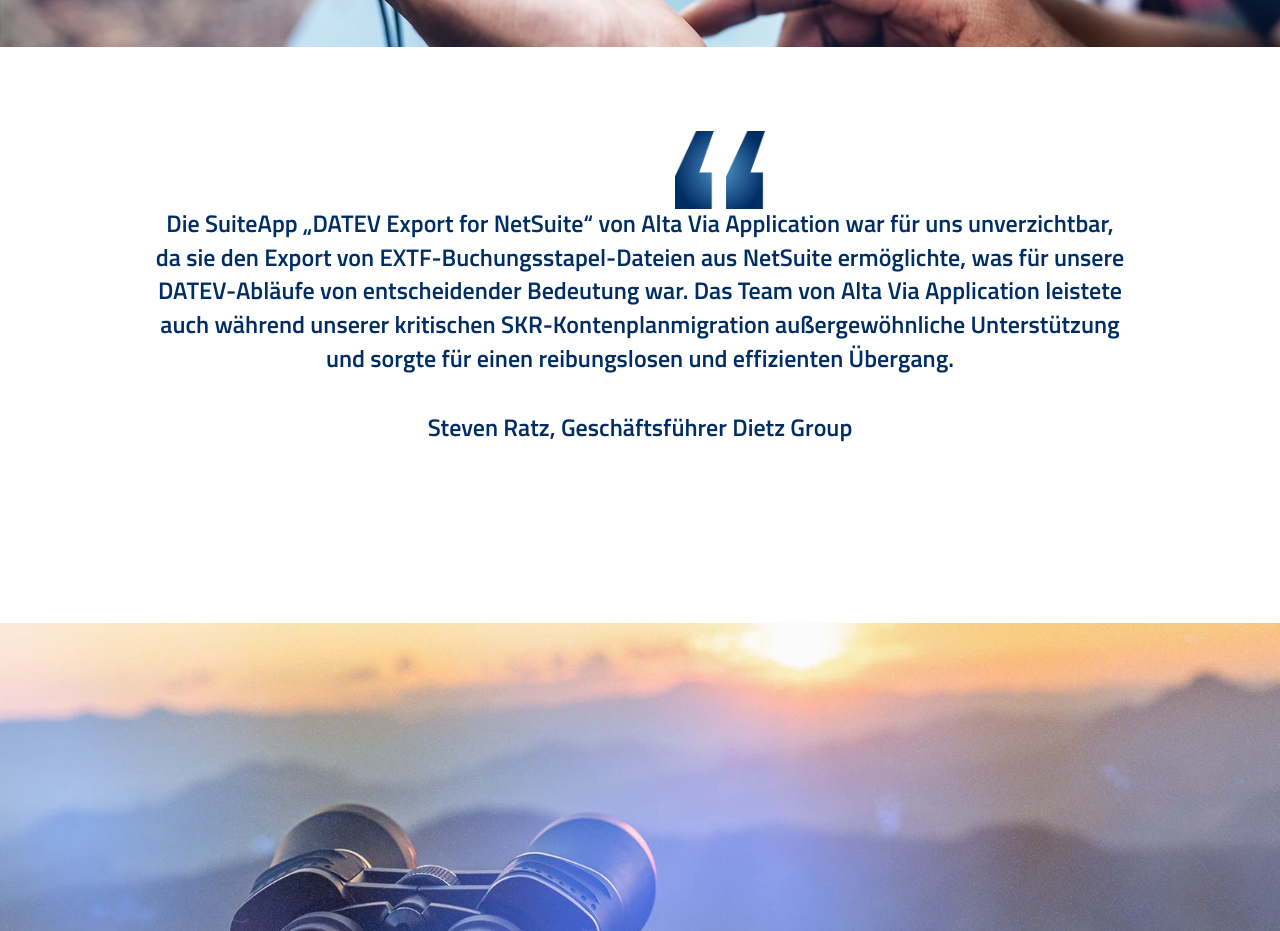
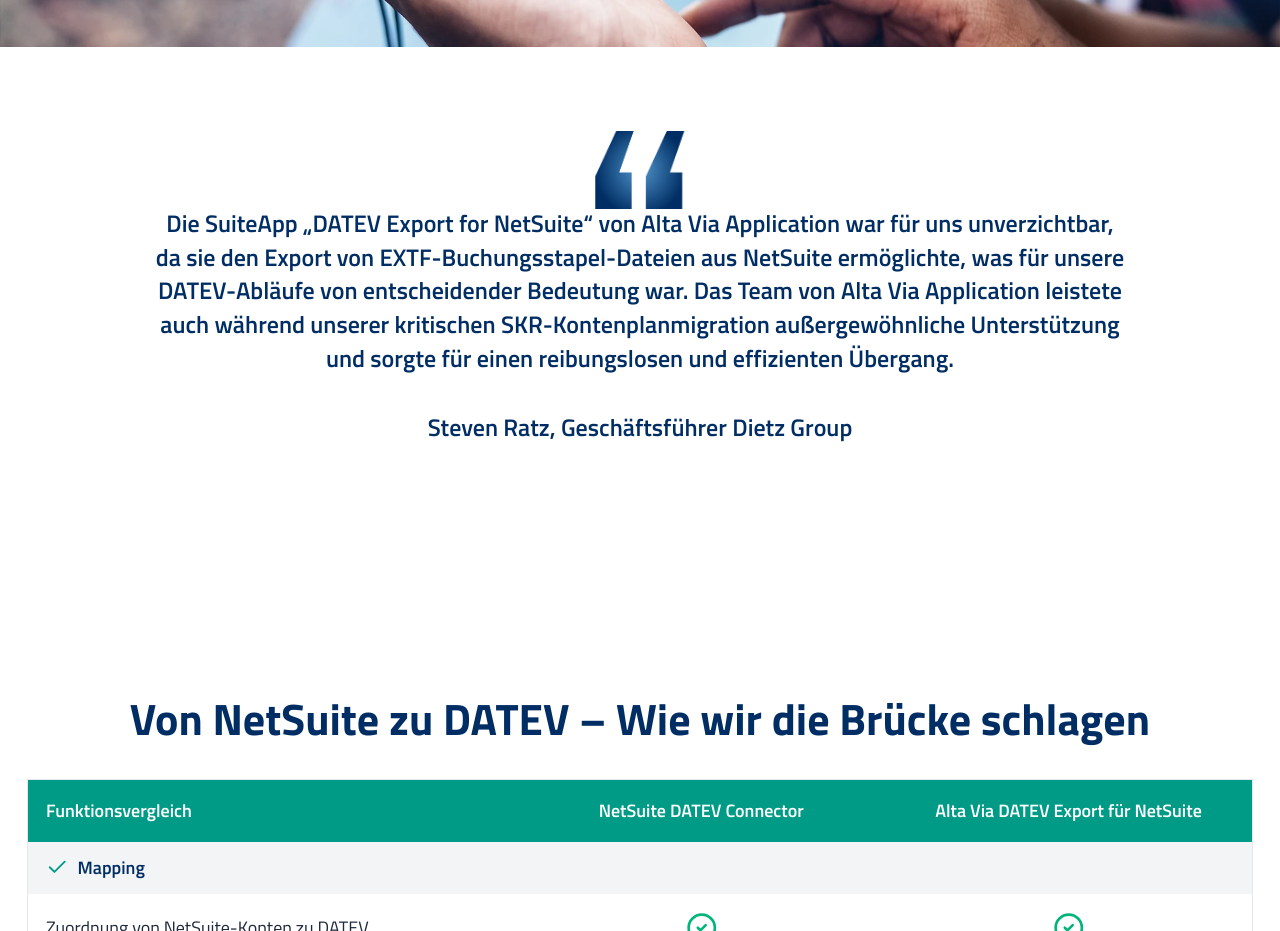
Before and after one commit to Altavia-web/altaviaa.ai, a Next.js app: page /schnittstelle-datev in a window 1280 px wide. Shown: the part 3540-4471 px from the top of the page. Built offline with nearby package versions, Linux system fonts and the light colour scheme.

Commit message:
tabelle datev

```diff
--- a/app/schnittstelle-datev/page.tsx
+++ b/app/schnittstelle-datev/page.tsx
@@ -6,6 +6,7 @@
 import DatevBuchhaltung from '@/components/sections/datev/datev-buchhaltung';
 import DatevTeaser from '@/components/sections/datev/datev-teaser';
 import DatevZitat from '@/components/sections/datev/datev-zitat';
+import DatevComparisonTable from '@/components/sections/datev/datev-comparison-table';
 
 export default function SchnittstelleDatev() {
   return (
@@ -16,6 +17,7 @@
       <DatevBuchhaltung />
       <DatevTeaser />
       <DatevZitat />
+      <DatevComparisonTable />
       <Footer />
     </div>
   );
--- /dev/null
+++ b/components/sections/datev/datev-comparison-table.tsx
@@ -0,0 +1,197 @@
+import React from 'react';
+import { CheckCircle2, XCircle, Check } from 'lucide-react';
+
+interface FeatureRow {
+  id: number;
+  feature: string;
+  netsuite: 'check' | 'x' | string;
+  altaVia: 'check' | 'x' | string;
+}
+
+interface Category {
+  name: string;
+  features: FeatureRow[];
+}
+
+const categories: Category[] = [
+  {
+    name: 'Mapping',
+    features: [
+      { id: 1, feature: 'Zuordnung von NetSuite-Konten zu DATEV', netsuite: 'check', altaVia: 'check' },
+      { id: 2, feature: 'Zuordnung von Steuerkennzeichen', netsuite: 'check', altaVia: 'check' },
+      { id: 3, feature: 'Zuordnung von automatischen Konten', netsuite: 'check', altaVia: 'check' },
+      { id: 4, feature: 'Zuordnung von DATEV - Personenkonto', netsuite: 'check', altaVia: 'check' },
+      { id: 5, feature: 'Zuordnung von Kostenstellen', netsuite: 'check', altaVia: 'check' }
+    ]
+  },
+  {
+    name: 'Funktionen',
+    features: [
+      { id: 6, feature: 'Datentransfer: NetSuite->Datev', netsuite: 'check', altaVia: 'check' },
+      { id: 7, feature: 'Datentransfer: Datev->NetSuite', netsuite: 'check', altaVia: 'x' },
+      { id: 8, feature: 'Automatische Zuweisung von Personenkontos in NetSuite', netsuite: 'check', altaVia: 'x' },
+      { id: 9, feature: 'API zwischen den Systemen', netsuite: 'check', altaVia: 'check' },
+      { id: 10, feature: 'Übertragung von Beleglink und PDF an Datev', netsuite: 'x', altaVia: 'check' },
+      { id: 11, feature: 'Integration in DATEV Unternehmen Online', netsuite: 'x', altaVia: 'check' },
+      { id: 12, feature: 'Multibook-Unterstützung', netsuite: 'check', altaVia: 'check' },
+      { id: 13, feature: 'Import historischer Daten', netsuite: 'check', altaVia: 'check' }
+    ]
+  },
+  {
+    name: 'Installation',
+    features: [
+      { id: 14, feature: 'Installationszeit', netsuite: '+20 Std.', altaVia: '2 Std.' },
+      { id: 15, feature: 'Nutzung ohne separaten Nutzer-Account/ohne separate Nutzer-Lizenz möglich', netsuite: 'x', altaVia: 'check' }
+    ]
+  }
+];
+
+export default function DatevComparisonTable() {
+  const renderCell = (value: string) => {
+    if (value === 'check') {
+      return (
+        <div className="flex justify-center">
+          <CheckCircle2 className="w-7 h-7" style={{ color: '#00b577' }} />
+        </div>
+      );
+    }
+    if (value === 'x') {
+      return (
+        <div className="flex justify-center">
+          <XCircle className="w-7 h-7" style={{ color: '#ff4100' }} />
+        </div>
+      );
+    }
+    return (
+      <div className="flex justify-center">
+        <span style={{ fontFamily: 'Titillium Web', fontWeight: 400, fontSize: '18px', color: '#000000' }}>
+          {value}
+        </span>
+      </div>
+    );
+  };
+
+  return (
+    <section className="bg-white py-16">
+      <div className="max-w-6xl mx-auto px-6">
+        {/* Heading */}
+        <h2
+          className="text-center mb-8"
+          style={{
+            fontFamily: 'Titillium Web',
+            fontWeight: 700,
+            fontSize: '44px',
+            lineHeight: '110%',
+            letterSpacing: '0',
+            color: '#002e64'
+          }}
+        >
+          Von NetSuite zu DATEV – Wie wir die Brücke schlagen
+        </h2>
+
+        {/* Table */}
+        <div className="overflow-x-auto">
+          <table className="w-full border border-gray-200">
+            {/* Header */}
+            <thead>
+              <tr style={{ backgroundColor: '#009b87' }}>
+                <th
+                  className="py-4 px-4 text-left"
+                  style={{
+                    width: '40%',
+                    fontFamily: 'Titillium Web',
+                    fontWeight: 600,
+                    fontSize: '18px',
+                    color: '#ffffff'
+                  }}
+                >
+                  Funktionsvergleich
+                </th>
+                <th
+                  className="py-4 px-4 text-center"
+                  style={{
+                    width: '30%',
+                    fontFamily: 'Titillium Web',
+                    fontWeight: 600,
+                    fontSize: '18px',
+                    color: '#ffffff'
+                  }}
+                >
+                  NetSuite DATEV Connector
+                </th>
+                <th
+                  className="py-4 px-4 text-center"
+                  style={{
+                    width: '30%',
+                    fontFamily: 'Titillium Web',
+                    fontWeight: 600,
+                    fontSize: '18px',
+                    color: '#ffffff'
+                  }}
+                >
+                  Alta Via DATEV Export für NetSuite
+                </th>
+              </tr>
+            </thead>
+
+            {/* Body */}
+            <tbody>
+              {categories.map((category) => (
+                <React.Fragment key={category.name}>
+                  {/* Category Row */}
+                  <tr style={{ backgroundColor: '#f3f4f6' }}>
+                    <td
+                      colSpan={3}
+                      className="py-3 px-4"
+                      style={{
+                        fontFamily: 'Titillium Web',
+                        fontWeight: 600,
+                        fontSize: '18px',
+                        color: '#002e64'
+                      }}
+                    >
+                      <div className="flex items-center gap-2">
+                        <Check className="w-5 h-5" style={{ color: '#009b87' }} />
+                        {category.name}
+                      </div>
+                    </td>
+                  </tr>
+
+                  {/* Feature Rows */}
+                  {category.features.map((feature) => (
+                    <tr
+                      key={feature.id}
+                      style={{
+                        backgroundColor: '#ffffff',
+                        borderBottom: '2px solid #78dc3c'
+                      }}
+                    >
+                      <td
+                        className="py-4 px-4"
+                        style={{
+                          fontFamily: 'Titillium Web',
+                          fontWeight: 400,
+                          fontSize: '18px',
+                          lineHeight: '140%',
+                          color: '#1e293b'
+                        }}
+                      >
+                        {feature.feature}
+                      </td>
+                      <td className="py-4 px-4">
+                        {renderCell(feature.netsuite)}
+                      </td>
+                      <td className="py-4 px-4">
+                        {renderCell(feature.altaVia)}
+                      </td>
+                    </tr>
+                  ))}
+                </React.Fragment>
+              ))}
+            </tbody>
+          </table>
+        </div>
+      </div>
+    </section>
+  );
+}
--- a/components/sections/datev/datev-zitat.tsx
+++ b/components/sections/datev/datev-zitat.tsx
@@ -10,12 +10,12 @@
         background: 'var(--gradient-datev-intro)'
       }}
     >
-      {/* Opening Quote Icon - Top Left */}
+      {/* Opening Quote Icon - Centered */}
       <div
-        className="absolute"
+        className="absolute left-1/2"
         style={{
           top: '84.21px',
-          left: '675.27px',
+          transform: 'translateX(-50%)',
           width: '89.46px',
           height: '77.87px',
           opacity: 1
```
